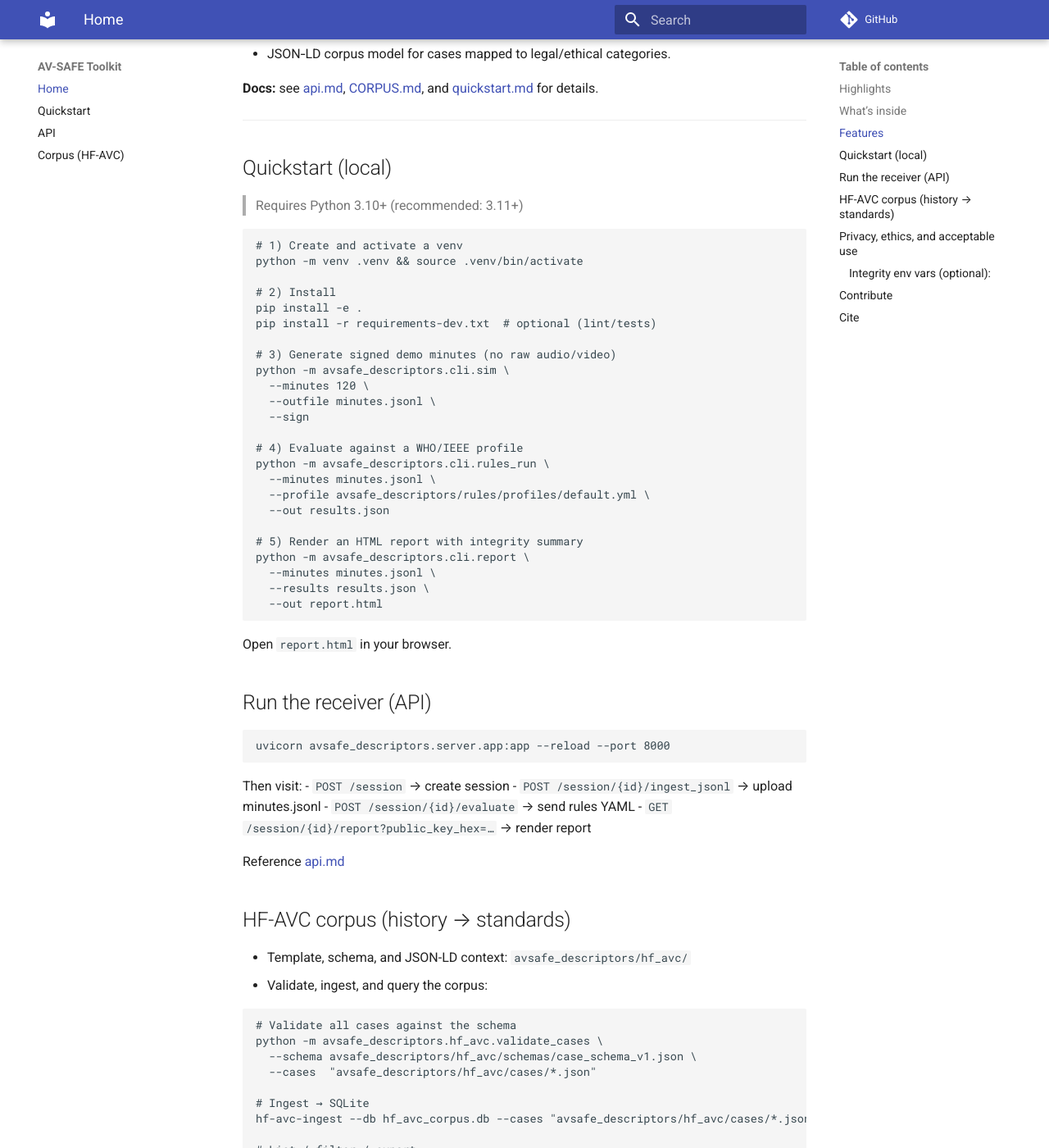
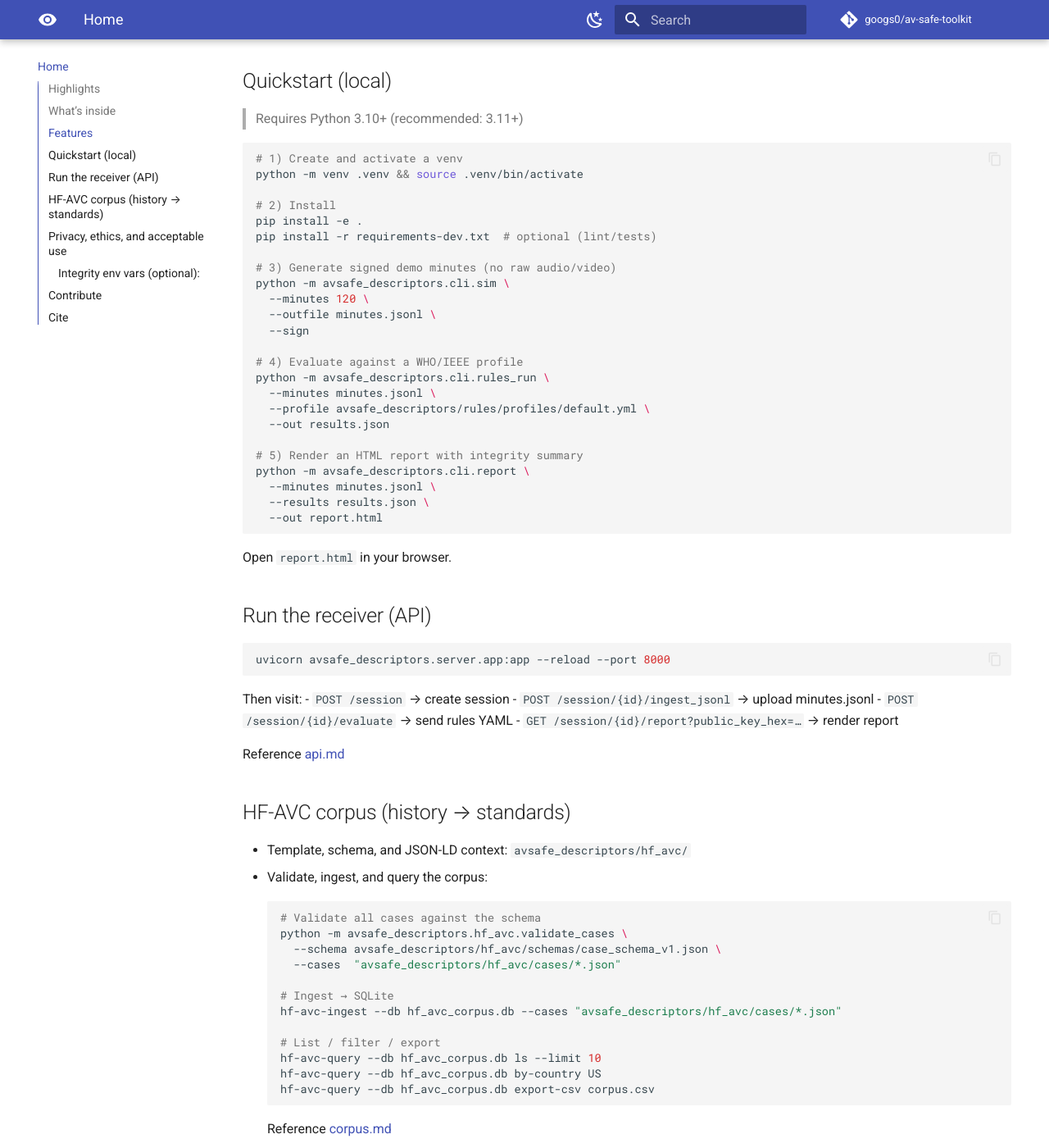
Before and after one commit to googs0/av-safe-toolkit, an MkDocs documentation site: the page built from docs/index.md, in a window 1280 px wide and 1400 px high, scrolled down 1163 px. Shown: the whole window at 82% size. Built offline with MkDocs 1.6.1 and Material for MkDocs 9.7.7, drawn with Linux system fonts in a browser that asks for light colours; comment, search, counter and statistics services are not loaded; some of the changed text lies outside the part shown.

Commit message:
Update mkdocs.yml

```diff
--- a/mkdocs.yml
+++ b/mkdocs.yml
@@ -1,10 +1,84 @@
 site_name: AV-SAFE Toolkit
 site_description: Privacy-preserving audiovisual metrology & historico-forensic corpus
+site_url: https://googs0.github.io/av-safe-toolkit/
+repo_name: googs0/av-safe-toolkit
+repo_url: https://github.com/googs0/av-safe-toolkit
+edit_uri: edit/main/docs/
+
 theme:
   name: material
+  language: en
+  features:
+    - navigation.tabs
+    - navigation.top
+    - navigation.tracking
+    - toc.integrate
+    - content.code.copy
+    - content.tabs.link
+    - search.suggest
+    - search.highlight
+  icon:
+    logo: material/eye          # optional; replace with a custom logo if you add one
+  palette:
+    - scheme: default
+      primary: indigo
+      accent: light blue
+      toggle:
+        icon: material/weather-night
+        name: Switch to dark mode
+    - scheme: slate
+      primary: indigo
+      accent: light blue
+      toggle:
+        icon: material/weather-sunny
+        name: Switch to light mode
+
 nav:
   - Home: index.md
   - Quickstart: quickstart.md
   - API: api.md
   - Corpus (HF-AVC): corpus.md
-repo_url: https://github.com/googs0/av-safe-toolkit
+
+plugins:
+  - search
+  - git-revision-date-localized:
+      enable_creation_date: true
+      type: timeago
+
+markdown_extensions:
+  - admonition
+  - abbr
+  - attr_list
+  - def_list
+  - md_in_html
+  - tables
+  - toc:
+      permalink: true
+  - pymdownx.superfences
+  - pymdownx.details
+  - pymdownx.tabbed:
+      alternate_style: true
+  - pymdownx.magiclink
+  - pymdownx.inlinehilite
+  - pymdownx.highlight:
+      anchor_linenums: true
+      line_spans: __span
+      pygments_lang_class: true
+  - pymdownx.tasklist:
+      custom_checkbox: true
+  - pymdownx.critic
+  - pymdownx.keys
+  - pymdownx.snippets
+
+extra:
+  social:
+    - icon: fontawesome/brands/github
+      link: https://github.com/googs0/av-safe-toolkit
+      name: GitHub
+  generator: false
+
+extra_css:
+  - styles/extra.css   # optional; create docs/styles/extra.css if you want tweaks
+
+watch:
+  - avsafe_descriptors  # live-reload if you reference files from the package
```
